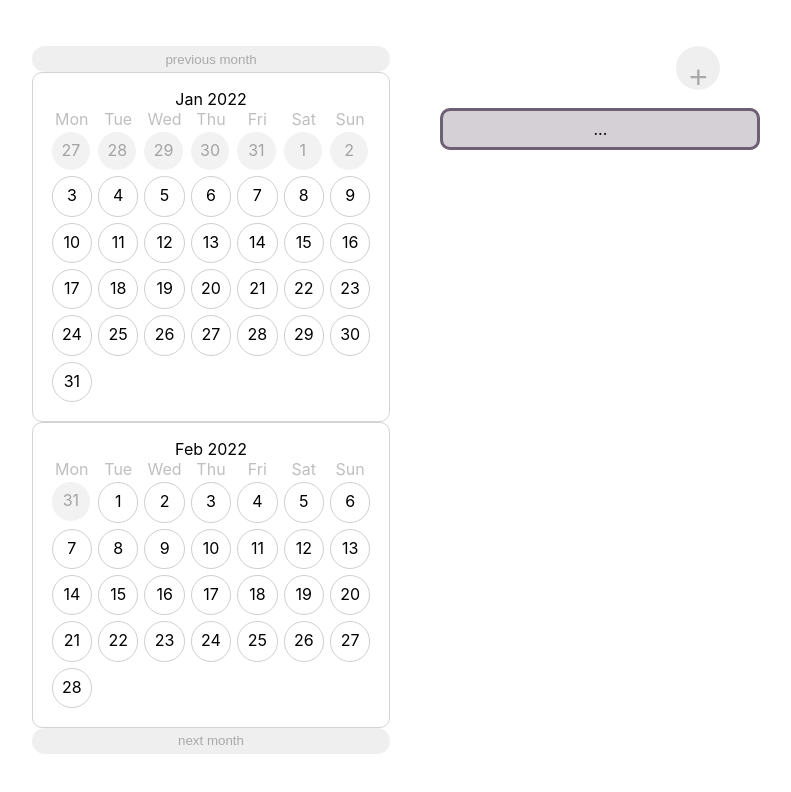
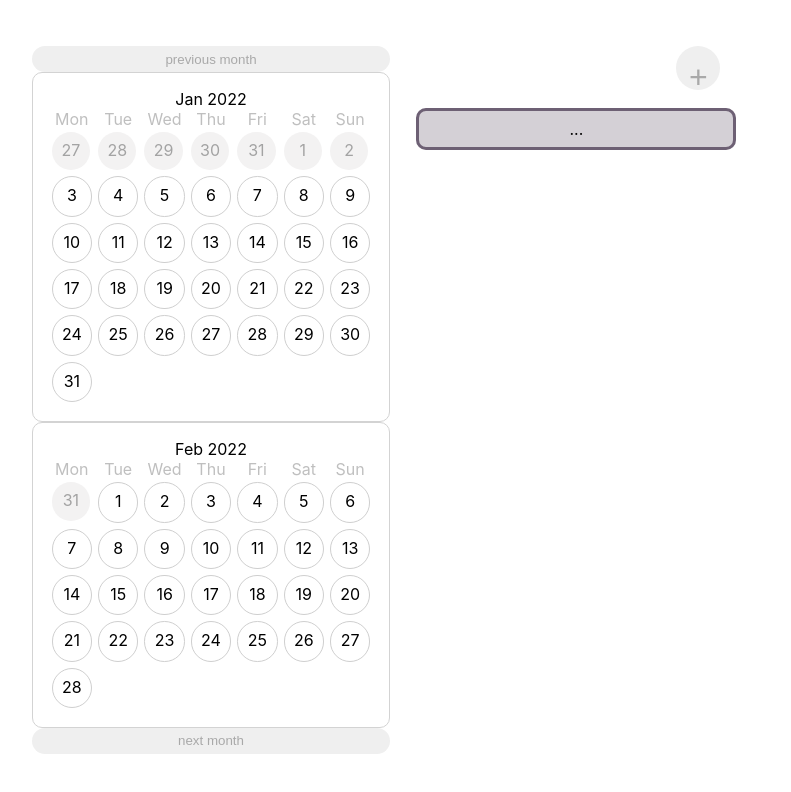
Before and after one commit to juliabiel25/scheduling-app, a React (Create React App) app: page / in a window 1280 px wide. Shown: the top 792 px of the page, without its empty margins (264-1055 px from the left). Built offline with nearby package versions, Linux system fonts and the light colour scheme; the HTML template or start-up script is replaced by a standard one.

Commit message:
Updated transitions

```diff
--- a/src/styles/ScheduleNavigation.css
+++ b/src/styles/ScheduleNavigation.css
@@ -13,33 +13,16 @@
     border-radius: 10px;
     box-sizing: border-box;
     left: 0;
-}
-
-@keyframes tile-hover {
-    from {left: 0}
-    to {left: 30px;}
-}
-
-@keyframes tile-unhover {
-    from {left: 30px;}
-    to {left: 0}
+    transition: left .15s ease-in;
 }
 
 .date-selection-set:not(.focused-selection-set):hover{
-    animation-name: tile-hover;
-    animation-duration: .1s;
-    animation-fill-mode: forwards;
-}
-
-.date-selection-set:not(.focused-selection-set):not(:hover){
-    animation-name: tile-unhover;
-    animation-duration: .1s;
-    animation-fill-mode: forwards;
+    left: 1em;
 }
 
 .focused-selection-set {
     position: relative;
-    left: 40px;
+    left: 1em;
     outline: 3px solid;
     outline-offset: -3px;
 }
```
